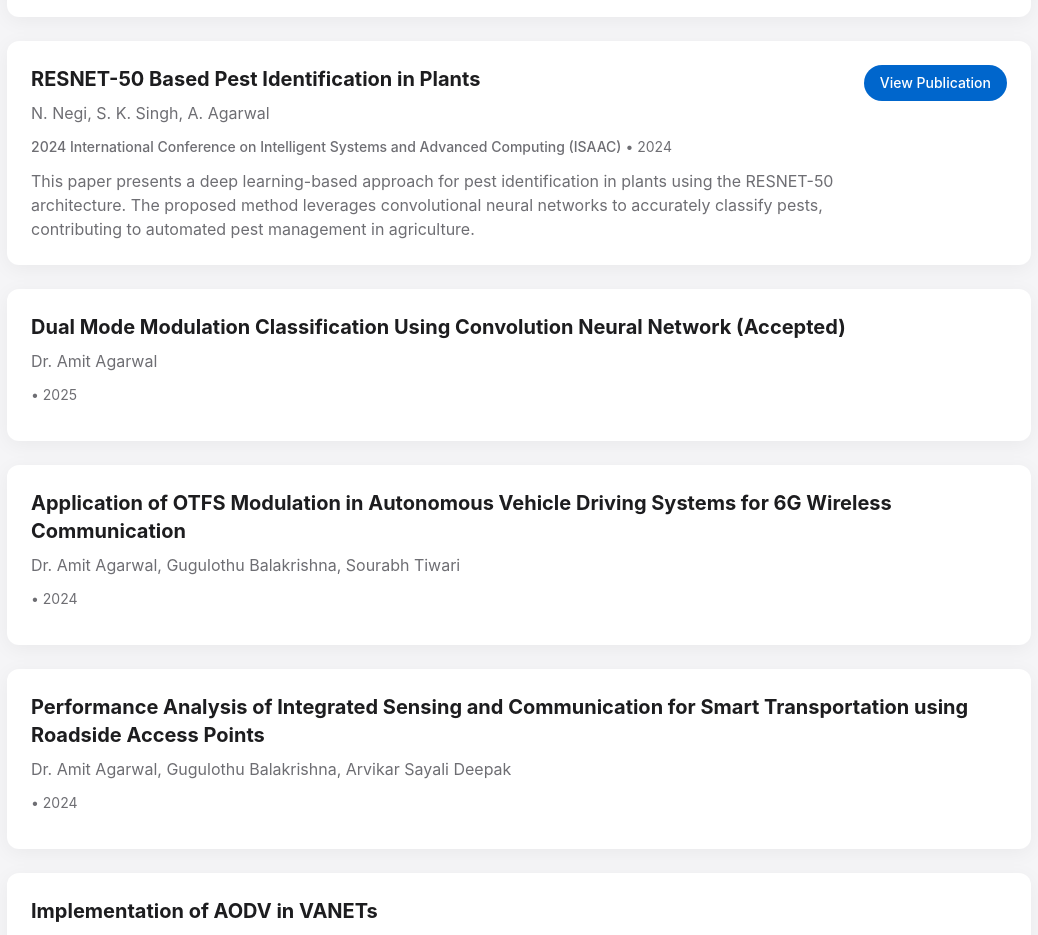
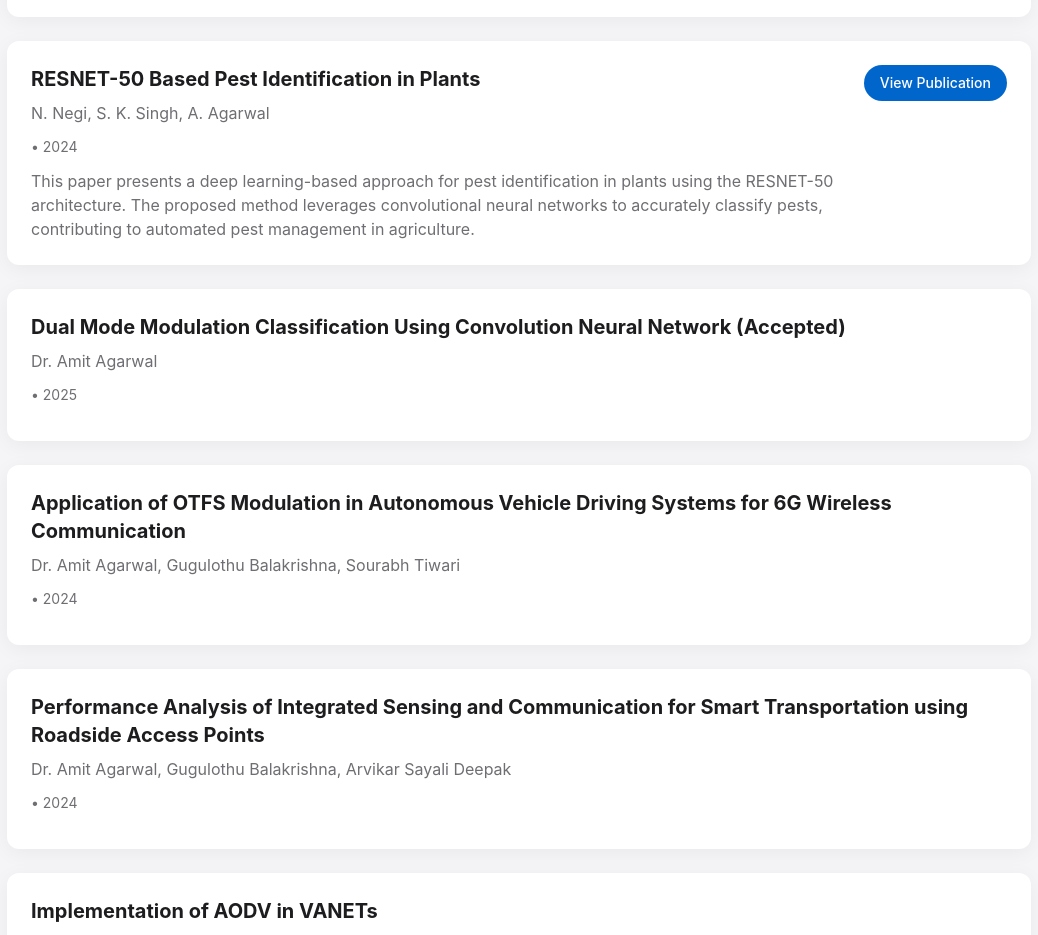
Before and after one commit to AAVNIT111/prof_portfolio, a React (Vite) app: page / in a window 1280 px wide. Shown: the part 5620-6555 px from the top of the page, without its empty margins (121-1159 px from the left). Built offline with nearby package versions, Linux system fonts and the light colour scheme; the HTML template or start-up script is replaced by a standard one.

Commit message:
Update personalData.js

```diff
--- a/src/data/personalData.js
+++ b/src/data/personalData.js
@@ -216,56 +216,56 @@ const personalData = {
 {
   title: "RESNET-50 Based Pest Identification in Plants",
   authors: "N. Negi, S. K. Singh, A. Agarwal",
-  journal: "2024 International Conference on Intelligent Systems and Advanced Computing (ISAAC)",
+  Conference: "2024 International Conference on Intelligent Systems and Advanced Computing (ISAAC)",
   year: "2024",
   doi: "10.1109/ISAAC.2024.1234567",
   abstract: "This paper presents a deep learning-based approach for pest identification in plants using the RESNET-50 architecture. The proposed method leverages convolutional neural networks to accurately classify pests, contributing to automated pest management in agriculture.",
 },
 
-    {
-  "title": "Dual Mode Modulation Classification Using Convolution Neural Network (Accepted)",
-  "authors": "Dr. Amit Agarwal",
-  "conference": "MAC-2025",
-  "institution": "MANIT, Bhopal",
-  "type": "Conference",
-  "indexing": "Scopus",
-  "year": "2025"
+   {
+  title: "Dual Mode Modulation Classification Using Convolution Neural Network (Accepted)",
+  authors: "Dr. Amit Agarwal",
+  Conference: "MAC-2025",
+  Institution: "MANIT, Bhopal",
+  type: "Conference",
+  indexing: "Scopus",
+  year: "2025"
 },
 {
-  "title": "Application of OTFS Modulation in Autonomous Vehicle Driving Systems for 6G Wireless Communication",
-  "authors": "Dr. Amit Agarwal, Gugulothu Balakrishna, Sourabh Tiwari",
-  "conference": "PCEMS-2024",
-  "institution": "VNIT, Nagpur",
-  "type": "Conference",
-  "indexing": "Scopus",
-  "year": "2024"
+  title: "Application of OTFS Modulation in Autonomous Vehicle Driving Systems for 6G Wireless Communication",
+  authors: "Dr. Amit Agarwal, Gugulothu Balakrishna, Sourabh Tiwari",
+  Conference: "PCEMS-2024",
+  Institution: "VNIT, Nagpur",
+  type: "Conference",
+  indexing: "Scopus",
+  year: "2024"
 },
 {
-  "title": "Performance Analysis of Integrated Sensing and Communication for Smart Transportation using Roadside Access Points",
-  "authors": "Dr. Amit Agarwal, Gugulothu Balakrishna, Arvikar Sayali Deepak",
-  "conference": "AIDCCSP-2024",
-  "institution": "NIT, Hamirpur",
-  "type": "Conference",
-  "indexing": "Scopus",
-  "year": "2024"
+  title: "Performance Analysis of Integrated Sensing and Communication for Smart Transportation using Roadside Access Points",
+  authors: "Dr. Amit Agarwal, Gugulothu Balakrishna, Arvikar Sayali Deepak",
+  Conference: "AIDCCSP-2024",
+  Institution: "NIT, Hamirpur",
+  type: "Conference",
+  indexing: "Scopus",
+  year: "2024"
 },
 {
-  "title": "Implementation of AODV in VANETs",
-  "authors": "Dr. Amit Agarwal, Abhishek Paithankar, Peduri Nigamanvesh, Kethavath Devi Priya",
-  "conference": "AIDCCSP-2024",
-  "institution": "NIT, Hamirpur",
-  "type": "Conference",
-  "indexing": "Scopus",
-  "year": "2024"
+  title: "Implementation of AODV in VANETs",
+  authors: "Dr. Amit Agarwal, Abhishek Paithankar, Peduri Nigamanvesh, Kethavath Devi Priya",
+  Conference: "AIDCCSP-2024",
+  Institution: "NIT, Hamirpur",
+  type: "Conference",
+  indexing: "Scopus",
+  year: "2024"
 },
 {
-  "title": "Comparison of AODV and DSDV Routing Protocols for Vehicular Ad-hoc Networks (Accepted)",
-  "authors": "Abhishek Paithankar, Peduri Nigamanvesh, Kethavath Devi Priya, Dr. Amit Agarwal",
-  "conference": "3rd International Conference on Microwave, Antenna and Communication",
-  "type": "Conference",
-  "indexing": "Scopus",
-  "month": "June",
-  "year": "2025"
+  title: "Comparison of AODV and DSDV Routing Protocols for Vehicular Ad-hoc Networks (Accepted)",
+  authors: "Abhishek Paithankar, Peduri Nigamanvesh, Kethavath Devi Priya, Dr. Amit Agarwal",
+  Conference: "3rd International Conference on Microwave, Antenna and Communication",
+  type: "Conference",
+  indexing: "Scopus",
+  month: "June",
+  year: "2025"
 },
 
 
```
